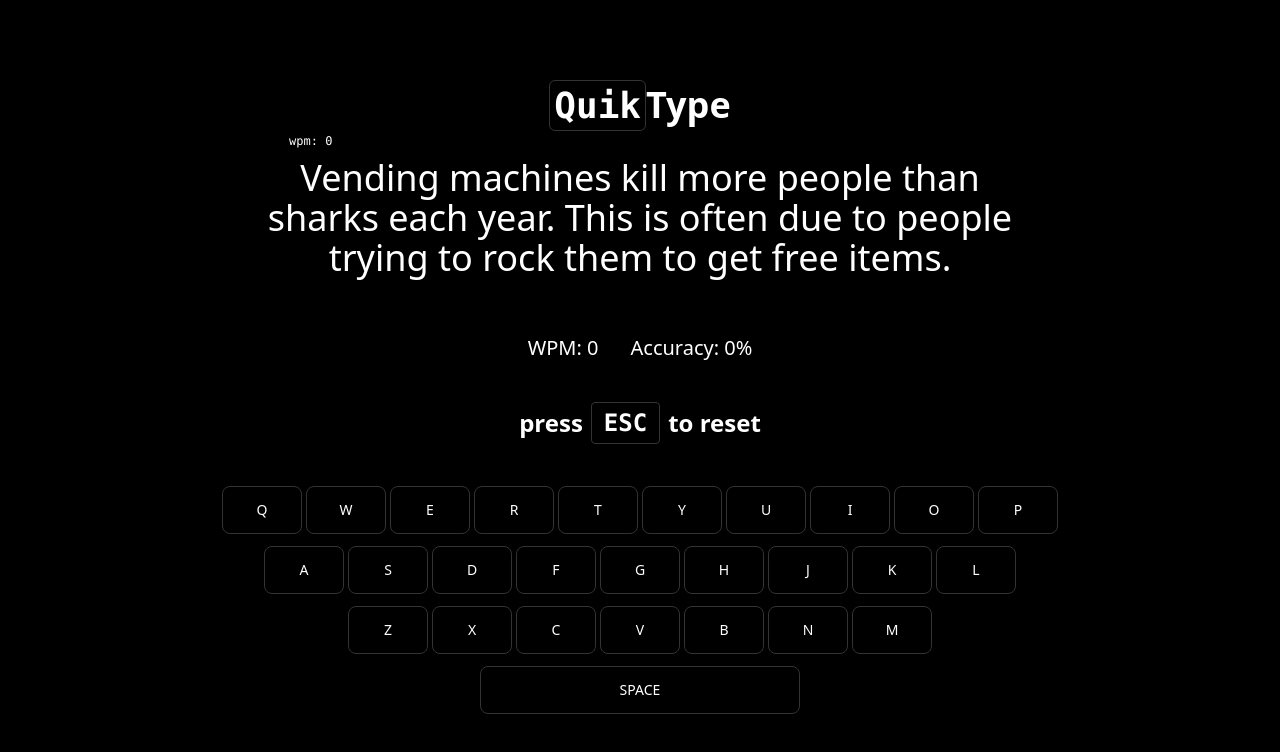
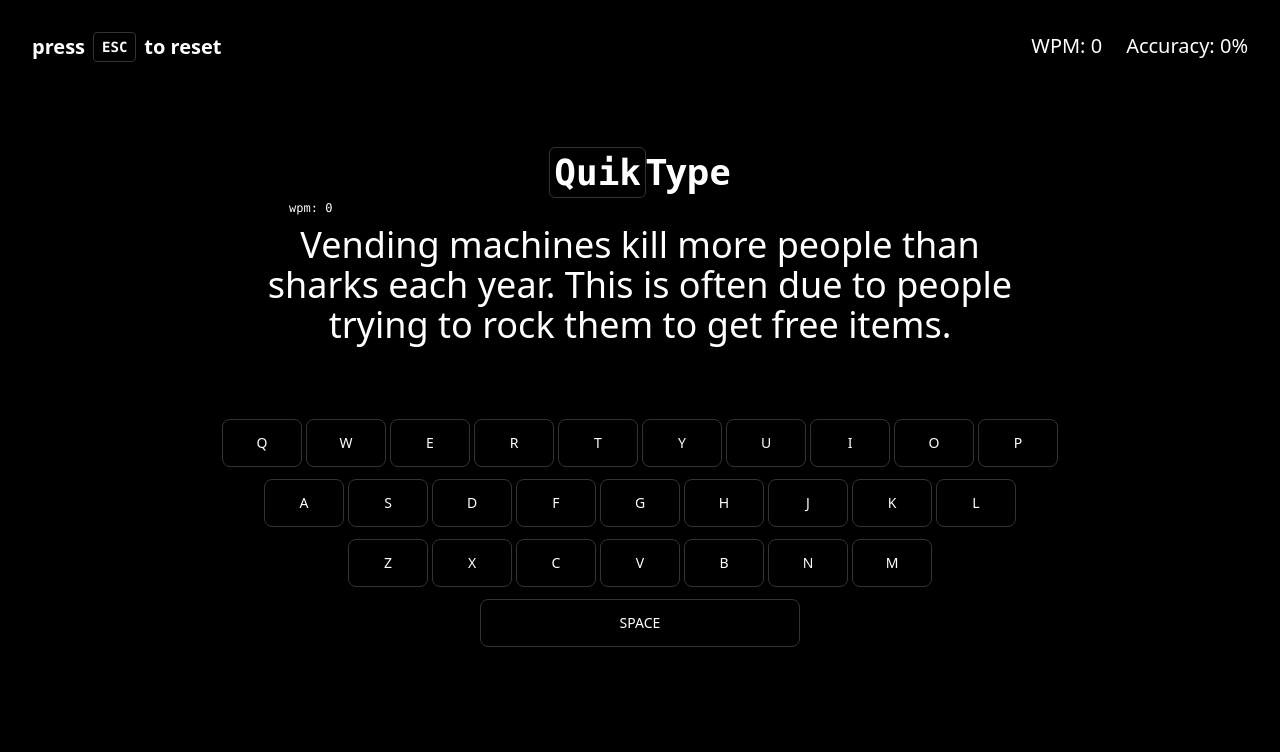
Before and after one commit to dipsubhro/quiktype, a React (Vite) app: page / in a window 1280 px wide. Shown: the top 752 px of the page. Built offline with nearby package versions, Linux system fonts and the light colour scheme; the HTML template or start-up script is replaced by a standard one.

Commit message:
fix: repositioned the wpm meter

```diff
--- a/src/components/TypingTest.tsx
+++ b/src/components/TypingTest.tsx
@@ -188,6 +188,24 @@ const TypingTest = () => {
     <div
       className="flex flex-col items-center justify-center min-h-screen p-6 relative bg-background"
     >
+      <div className="absolute top-8 left-8 select-none">
+        <div className="text-xl font-semibold text-muted-foreground drop-shadow-md flex items-center space-x-2">
+          <span>press</span>
+          <kbd className="px-2 py-1 rounded bg-muted text-muted-foreground border border-border shadow-inner font-mono text-sm">
+            ESC
+          </kbd>
+          <span>to reset</span>
+        </div>
+      </div>
+
+      {!isTestComplete && (
+        <div className="absolute top-8 right-8 select-none">
+          <div className="text-xl text-muted-foreground flex space-x-6 font-medium">
+            <span>WPM: {wpm}</span>
+            <span>Accuracy: {accuracy}%</span>
+          </div>
+        </div>
+      )}
       <h1 className="text-4xl font-bold mb-8 drop-shadow-md select-none">
         <kbd className="px-1 py-1 rounded-md bg-muted text-muted-foreground border border-border shadow-inner">
           Quik
@@ -231,12 +249,7 @@ const TypingTest = () => {
         autoComplete="off"
       />
 
-      {!isTestComplete && (
-        <div className="mt-6 text-xl text-muted-foreground flex space-x-8 font-medium select-none">
-          <span>WPM: {wpm}</span>
-          <span>Accuracy: {accuracy}%</span>
-        </div>
-      )}
+
 
       {isTestComplete && (
         <div className="mt-6 text-xl text-foreground font-semibold select-none">
@@ -254,13 +267,7 @@ const TypingTest = () => {
         </div>
       )}
 
-      <h1 className="text-2xl font-semibold mt-10 text-muted-foreground drop-shadow-md select-none flex items-center justify-center space-x-2">
-        <span>press</span>
-        <kbd className="px-3 py-1 rounded bg-muted text-muted-foreground border border-border shadow-inner font-mono">
-          ESC
-        </kbd>
-        <span>to reset</span>
-      </h1>
+
 
       <KeyboardDisplay
         activeKey={activeKey}
```
